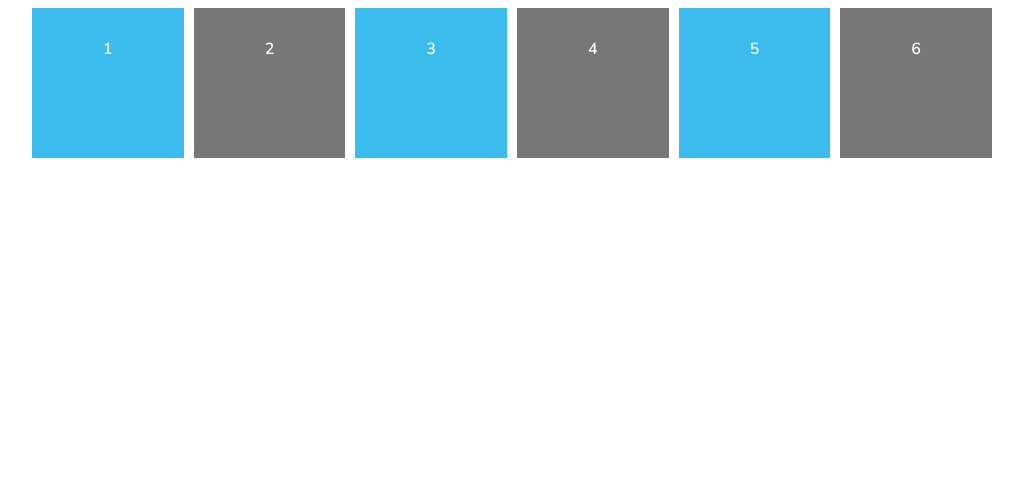
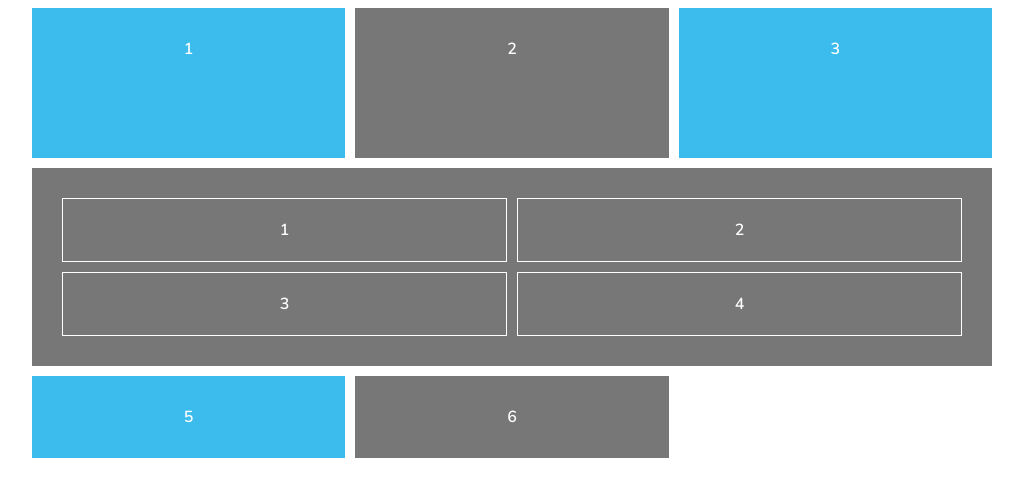
Before and after one commit to rd825/css-grid-practice, a plain HTML site: page index.html in a window 1280 px wide. Shown: the whole page, without its empty margins (128-1151 px from the left). Drawn offline with nearby package versions, Linux system fonts and the light colour scheme.

Commit message:
Created archive file, learned more grid

```diff
--- a/index.css
+++ b/index.css
@@ -14,14 +14,14 @@ body {
     /* grid-template-columns: 1fr 1fr 1fr; */
 
     /* USING REPEAT FOR LAYOUT */
-    grid-template-columns: repeat(6, 1fr);
+    grid-template-columns: repeat(3, 1fr);
 
     /* We can use MINMAX with auto-rows to set the min and max height for rows */
     /* grid-auto-rows: minmax(200px, auto); */
 
     /* We can use grid-template-ROWS (with repeat) just like columns */
     /* grid-template-rows: 200px 300px 400px 200px; */
-    grid-template-rows: repeat(4, minmax(150px, auto));
+    grid-template-rows: repeat(2, minmax(150px, auto));
 
     /* MARGIN IN BETWEEN GRID CHILDREN */
     /* grid-column-gap: 10px;
@@ -40,3 +40,17 @@ body {
 #content div:nth-child(even) {
     background: #777;
 }
+
+.nested {
+    display: grid;
+    grid-template-columns: 1fr 1fr;
+    grid-gap: 10px;
+    /* you can use span to specify how far the element should span */
+    grid-column: span 3;
+}
+
+.nested p {
+    border: 1px solid #fff;
+    padding: 20px;
+    margin: 0;
+}
--- a/index.html
+++ b/index.html
@@ -15,10 +15,24 @@
             <div>1</div>
             <div>2</div>
             <div>3</div>
-            <div>4</div>
+            <div class="nested">
+                <p>1</p>
+                <p>2</p>
+                <p>3</p>
+                <p>4</p>
+            </div>
             <div>5</div>
             <div>6</div>
         </div>
     </body>
 
 </html>
+
+<!-- For first example in archive.css
+    <div class="one">1</div>
+    <div class="two">2</div>
+    <div class="three">3</div>
+    <div class="four">4</div>
+    <div class="five">5</div>
+    <div class="six">6</div>
+ -->
```
Also changed, not shown: archive.css (added, +37 -0 lines).
